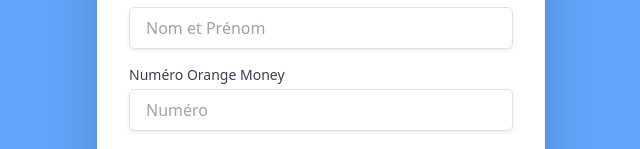
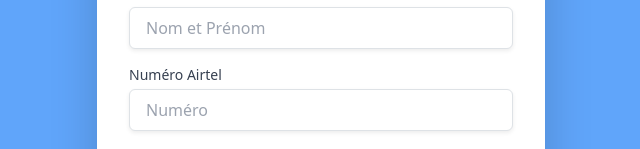
Before and after one commit to samyFullDev/validation-paiement, a React (Create React App) app: page /airtel in a window 1280 px wide. Shown: the part 220-369 px from the top of the page, without its empty margins (319-959 px from the left). Built offline with nearby package versions, Linux system fonts and the light colour scheme.

Commit message:
Update Airtel.jsx

```diff
--- a/src/airtel/Airtel.jsx
+++ b/src/airtel/Airtel.jsx
@@ -86,7 +86,7 @@ export default function Airtel() {
           </div>
           <div>
             <label className="block text-sm font-medium text-gray-700">
-              Numéro Orange Money
+              Numéro Airtel
             </label>
             <input
               type="number"
```
